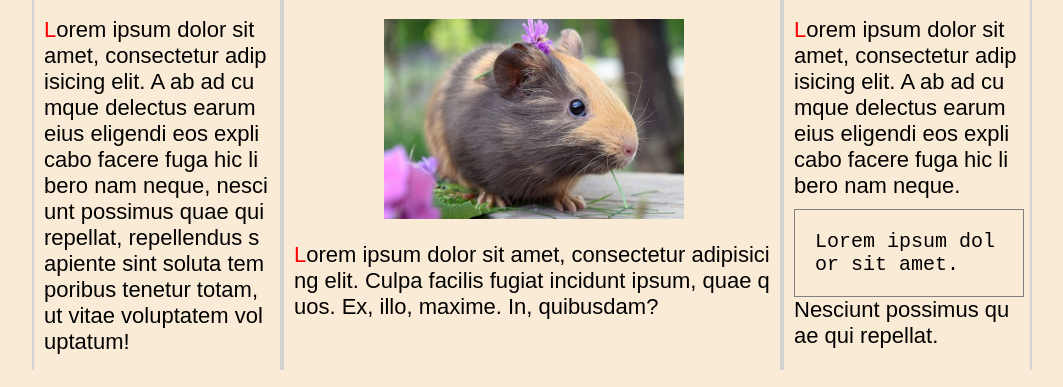
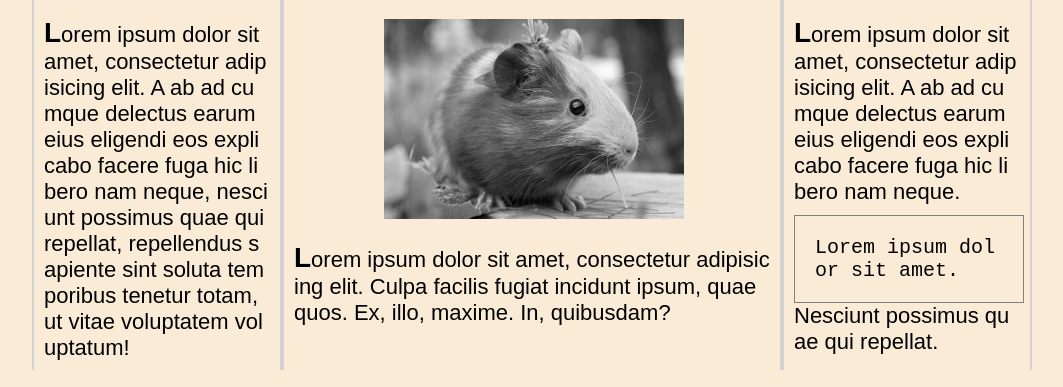
Before and after one commit to itmo2022-verstka/task-3, a website: page delorean-dmc-12/src/index.html in a window 1280 px wide. Shown: the part 300-687 px from the top of the page, without its empty margins (108-1171 px from the left). Drawn offline with Linux system fonts and the light colour scheme.

Commit message:
added grayscale + missed pig

```diff
--- a/delorean-dmc-12/src/index.css
+++ b/delorean-dmc-12/src/index.css
@@ -8,18 +8,20 @@
 
 
 .col-text-standard:first-letter {
-  color: red;
   text-transform: uppercase;
+  font-weight: 800;
+  font-size: 28px;
 }
 
 .col-text-adds:first-letter {
-  color: red;
   text-transform: uppercase;
+  font-weight: 800;
+  font-size: 28px;
 }
 
 .one-letter-row:first-letter {
-  color: red;
   text-transform: uppercase;
+  font-weight: 800;
 }
 
 
@@ -60,6 +62,7 @@
   grid-auto-rows: 450px 450px;
   width: 1000px;
   margin: auto;
+  filter: grayscale(100%);
 }
 
 .col {
```
Also changed, not shown: delorean-dmc-12/src/img/pig8.jpg (added).
